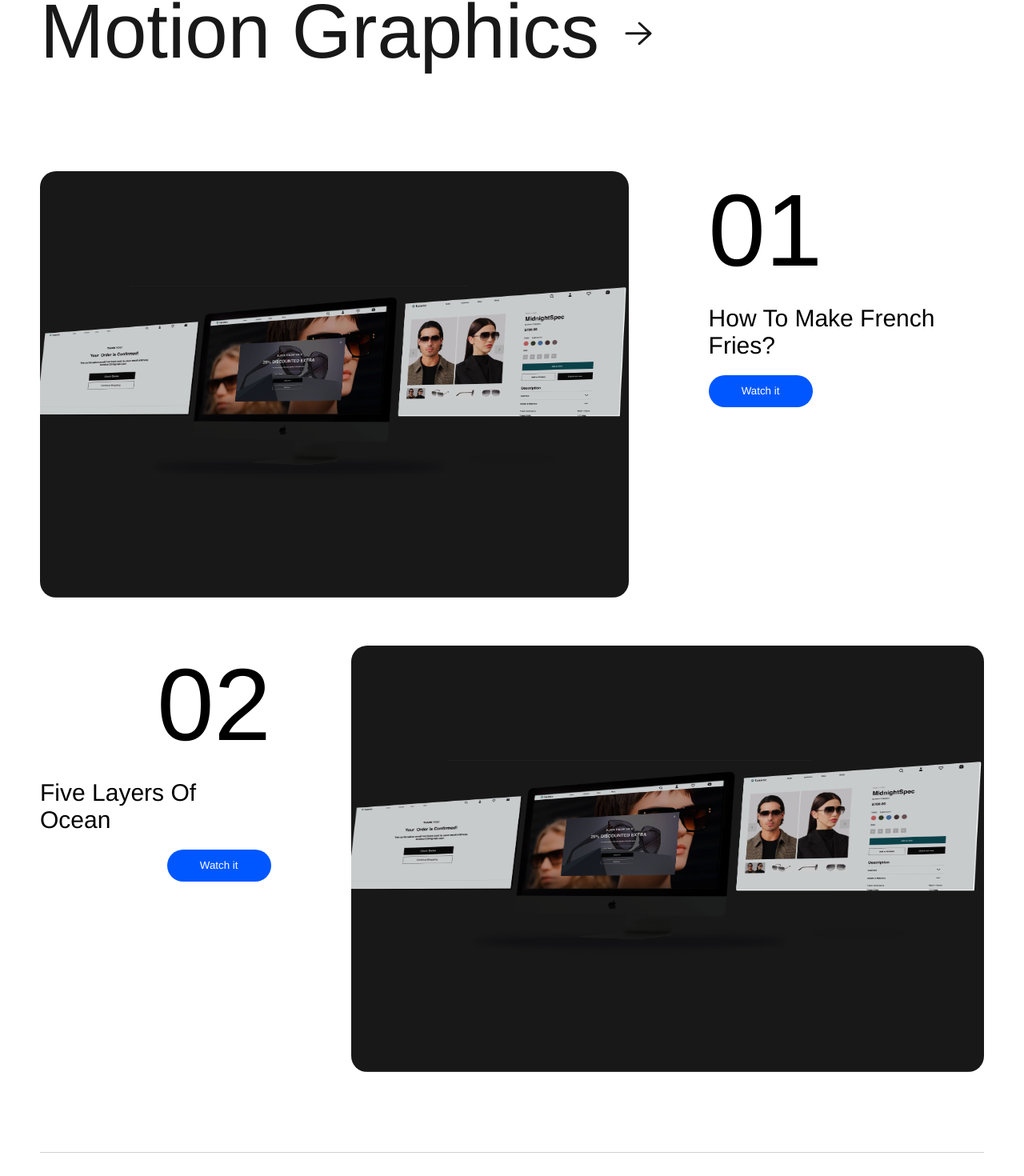
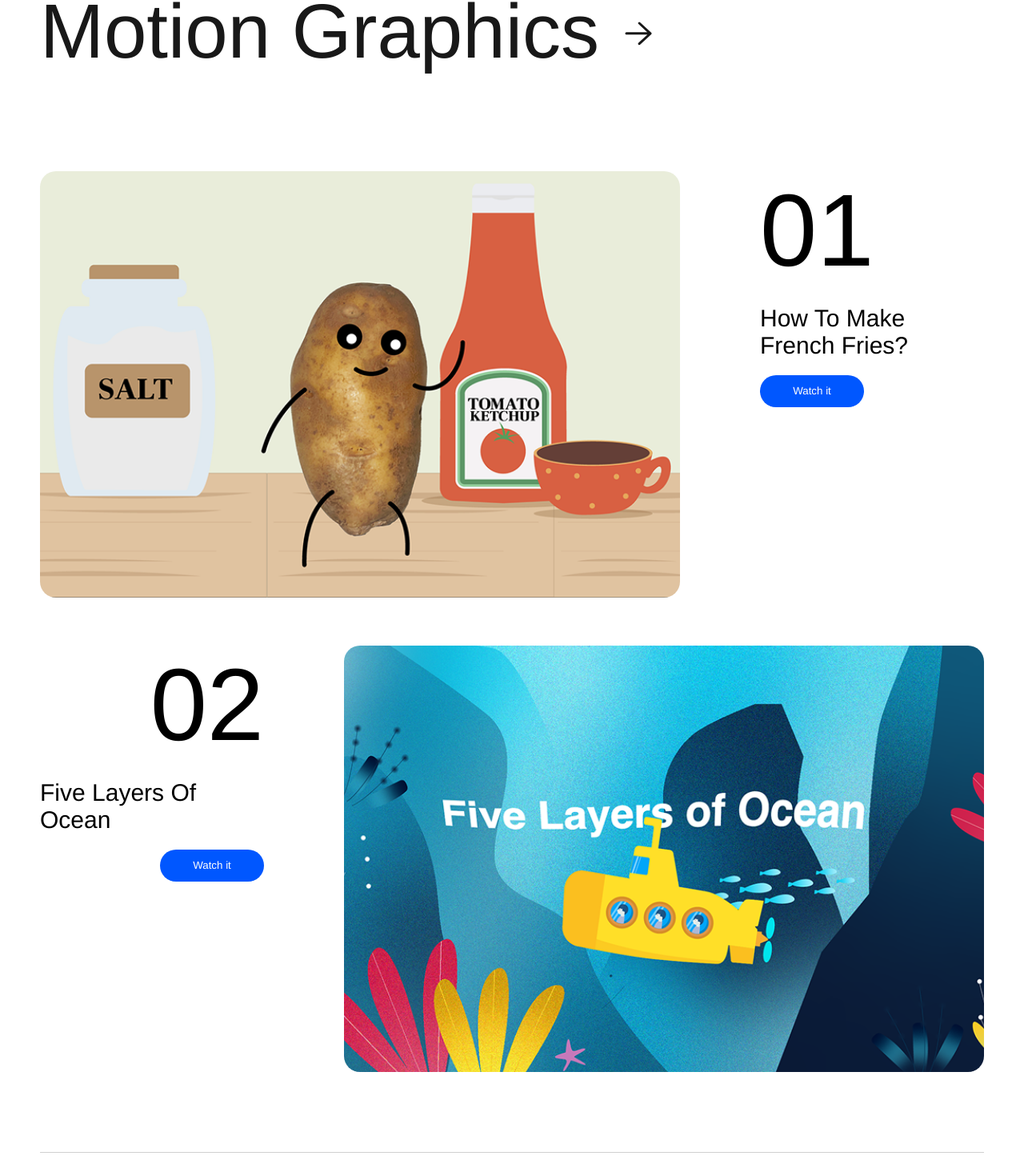
Before and after one commit to jumi3487/portfolio, a Next.js app: page / in a window 1280 px wide. Shown: the part 4336-5806 px from the top of the page at 80% size. Built offline with nearby package versions, Linux system fonts and the light colour scheme.

Commit message:
change the thumbnail in landing page motion graphics

```diff
--- a/components/MotionGraphics/MotionGraphics.module.css
+++ b/components/MotionGraphics/MotionGraphics.module.css
@@ -41,6 +41,7 @@
 
   .projectsCardImg {
     border-radius: 20px;
+    object-fit: cover;
   }
 
   .motionGraphicProjectsh1 {
--- a/components/MotionGraphics/index.js
+++ b/components/MotionGraphics/index.js
@@ -5,13 +5,13 @@ const motionGraphics = [
   {
     id: "01",
     title: "How To Make French Fries?",
-    image: "/images/french-fries-thumbnail.png",
+    image: "/images/french-fries.png",
     views: 165, // Number above arrow
   },
   {
     id: "02",
     title: "Five Layers of Ocean",
-    image: "/images/ocean-layers-thumbnail.png",
+    image: "/images/five-layers.png",
     views: null, // No number for this one
   },
 ];
@@ -36,7 +36,7 @@ export default function MotionGraphics() {
               </button>
             </div>
             <div className={styles.motionGraphicProjects}>
-                <Image className={styles.projectsCardImg} src={'/images/lunette-thumbnail.png'} alt="logo" width={800} height={533} />
+                <Image className={styles.projectsCardImg} src={'/images/french-fries.png'} alt="logo" width={800} height={533} />
                 <div className={styles.ProjectInfo}>
                 <h1 className={styles.motionGraphicProjectsh1}>01</h1>
                 <h2 className={styles.motionGraphicProjectsh2}>How To Make French Fries?</h2>
@@ -46,7 +46,7 @@ export default function MotionGraphics() {
                     {/*Motion Graphic 1*/}
                     {/*Motion Graphic 2*/}
             <div className={styles.motionGraphicProjects2}>
-                    <Image className={styles.projectsCardImg} src={'/images/lunette-thumbnail.png'} alt="logo" width={800} height={533} />
+                    <Image className={styles.projectsCardImg} src={'/images/five-layers.png'} alt="logo" width={800} height={533} />
                     <div className={styles.ProjectInfo2}>
                     <h1 className={styles.motionGraphicProjectsh1}>02</h1>
                     <h2 className={styles.motionGraphicProjectsh2}>Five Layers Of Ocean</h2>
```
